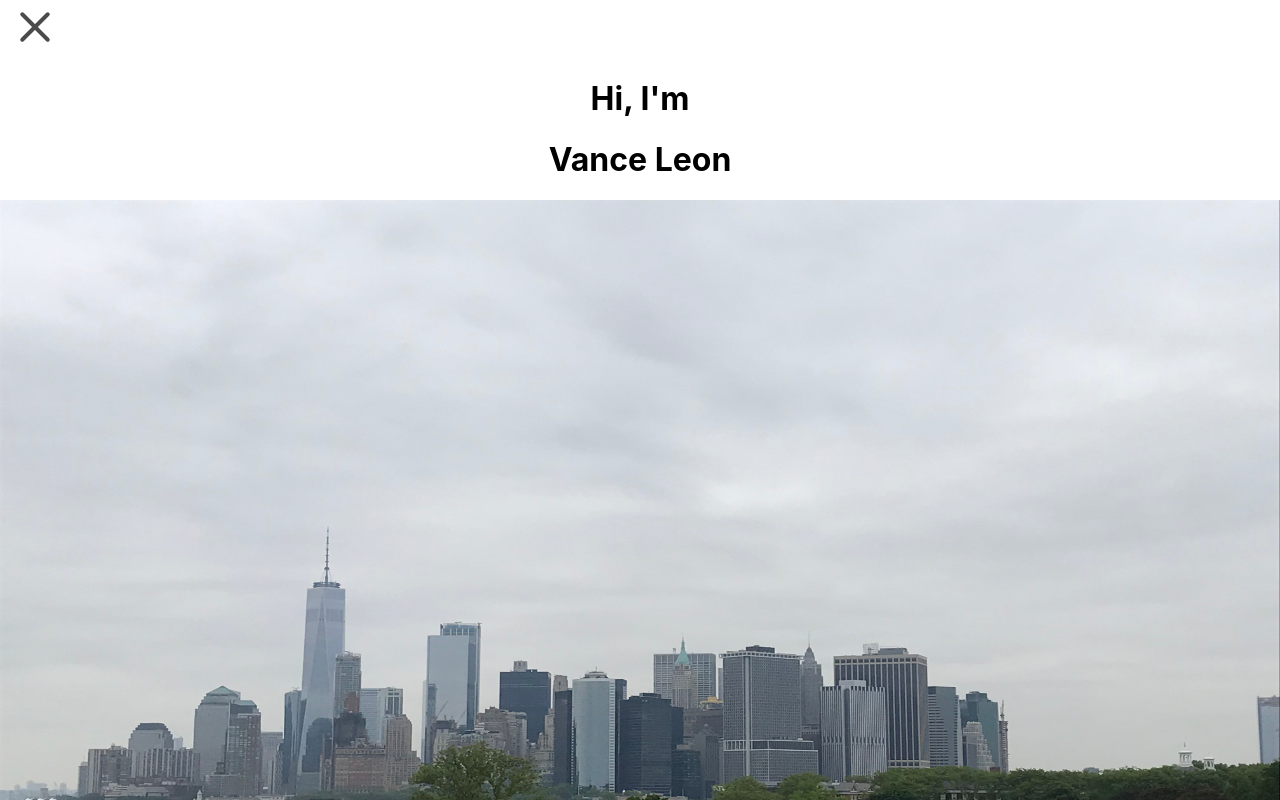
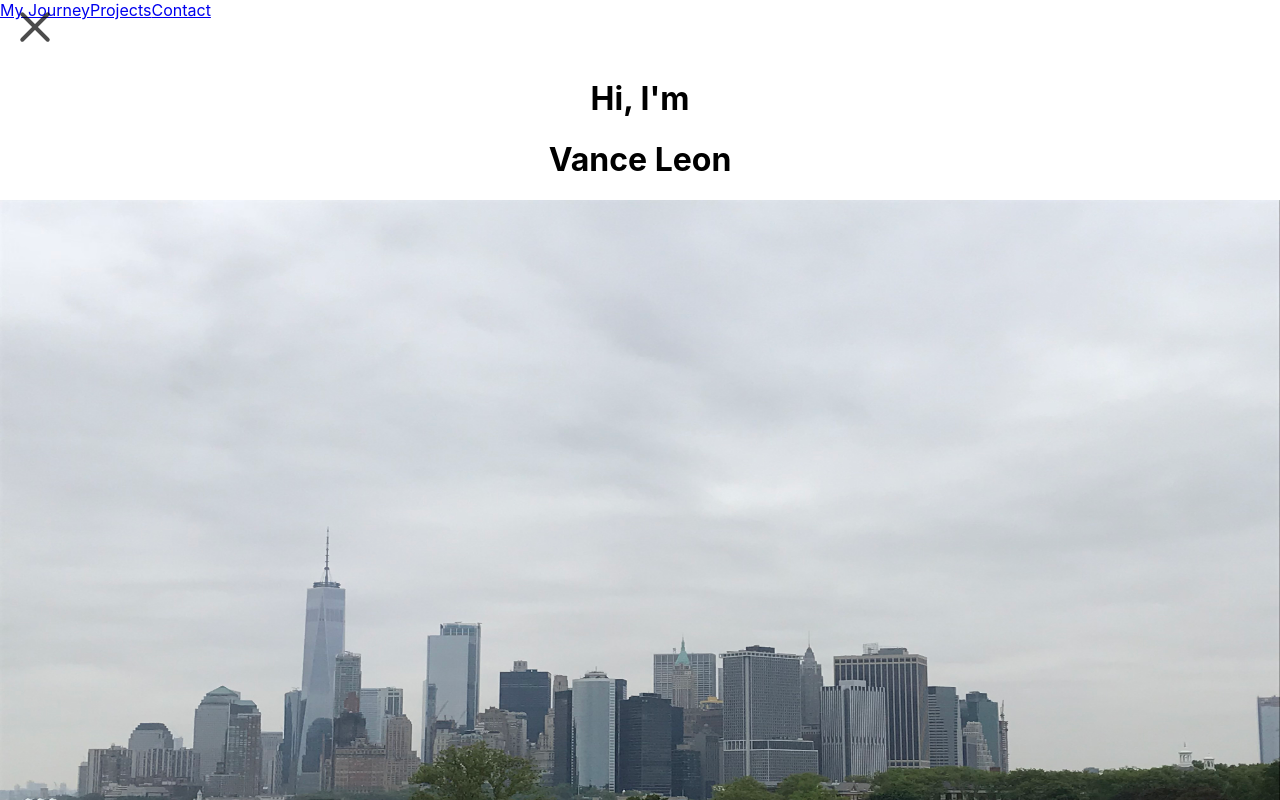
Before and after one commit to vanceleon/Portfolio_Site, a React (Create React App) app in the folder portfolio/: page / in a window 1280 px wide. Both pictures are taken after a click on the element 640 px from the left and 29 px from the top of the page. Shown: the top 800 px of the page. Built offline with nearby package versions, Linux system fonts and the light colour scheme.

Commit message:
navbar hide and disappear

```diff
--- a/portfolio/src/Components/Footer.js
+++ b/portfolio/src/Components/Footer.js
@@ -10,8 +10,8 @@ const Footer = () => {
                 Closing quote here
             </div>
             <div className="contact-info">
-                <img src={github} alt='githubLogo'/>
-                <img src={linkedIn} alt='githubLogo'/>
+                <a href='https://github.com/vanceleon'><img src={github} alt='githubLogo'/></a>
+                <a href='https://www.linkedin.com/in/vanceleon/'><img src={linkedIn} alt='githubLogo'/></a>
                 LinkedIn, github here
             </div>
         </div>
--- a/portfolio/src/Components/NavBar.js
+++ b/portfolio/src/Components/NavBar.js
@@ -1,4 +1,5 @@
 import React, { Component } from 'react';
+import DropMenu from './dropMenu';
 import '../css/hamburger.css';
 
 class NavMenu extends Component {
@@ -40,6 +41,7 @@ class NavMenu extends Component {
             <span className="hamburger-inner" />
           </span>
         </button>
+        <DropMenu isOpen={this.state.isOpen}/>
       </div>
 
     )
--- a/portfolio/src/Components/Projects.js
+++ b/portfolio/src/Components/Projects.js
@@ -23,7 +23,7 @@ class Projects extends Component {
     if (this.state.projectArr) {
     //   const uuid = uuid.v4();
       return (
-        <div className='project-tabs'>
+        <div id='projects' className='project-tabs'>
           <h1>Projects</h1>
           {this.state.projectArr.map((project, i) => {
             return (
--- /dev/null
+++ b/portfolio/src/Components/dropMenu.js
@@ -0,0 +1,12 @@
+import React from 'react';
+
+const DropMenu = (props) => {
+  return (
+    <div className={props.isOpen ? 'menu-text--active' : 'menu-text--inactive'}>
+      <a href='#myExperience'>My Journey</a>
+      <a href='#projects'>Projects</a>
+      <a href='#contact'>Contact</a>
+    </div>
+  );
+};
+export default DropMenu;
--- a/portfolio/src/css/hamburger.css
+++ b/portfolio/src/css/hamburger.css
@@ -7,7 +7,7 @@
     transition-timing-function: linear;
     font: inherit;
     color: inherit;
-    /* text-transform: none; */
+    text-transform: none;
     background-color: transparent;
     border: 0;
     margin: 0;
@@ -92,6 +92,16 @@
   }
 
 
+.menu-text--active {
+  animation: open 300ms;
+  animation-fill-mode: both;
+  animation-delay: 200ms;
+  position: absolute;
+}
+.menu-text--inactive {
+  display:none;
+}
+
   @keyframes open {
     0% {
       opacity: 0;
```
